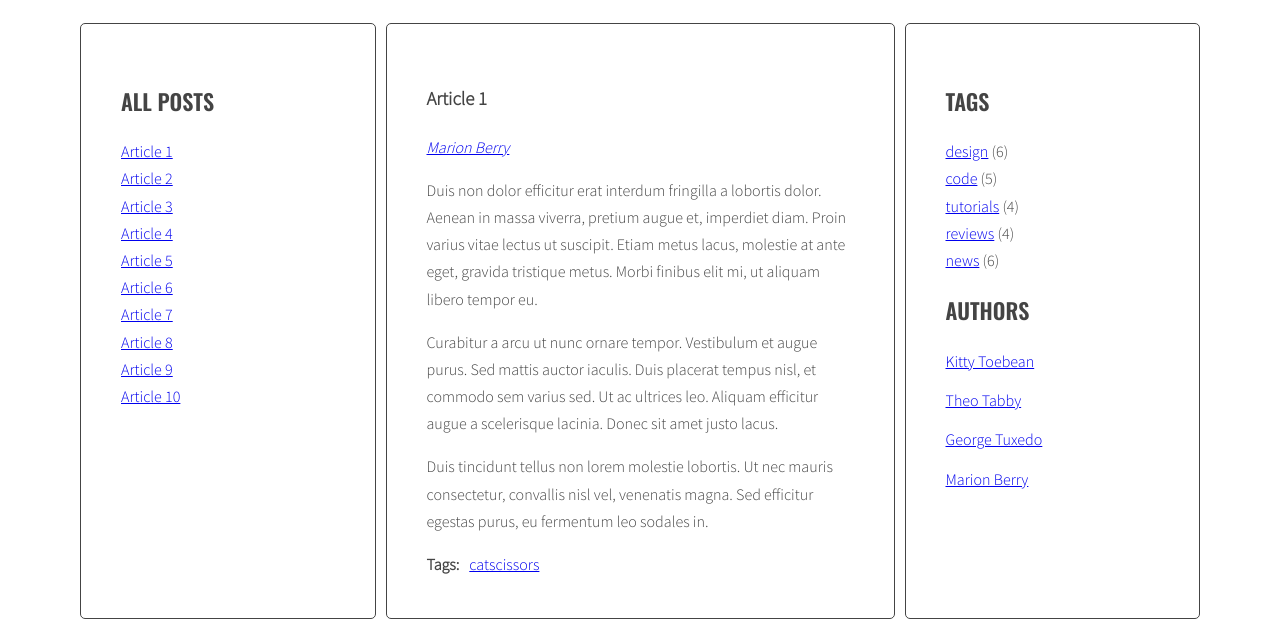
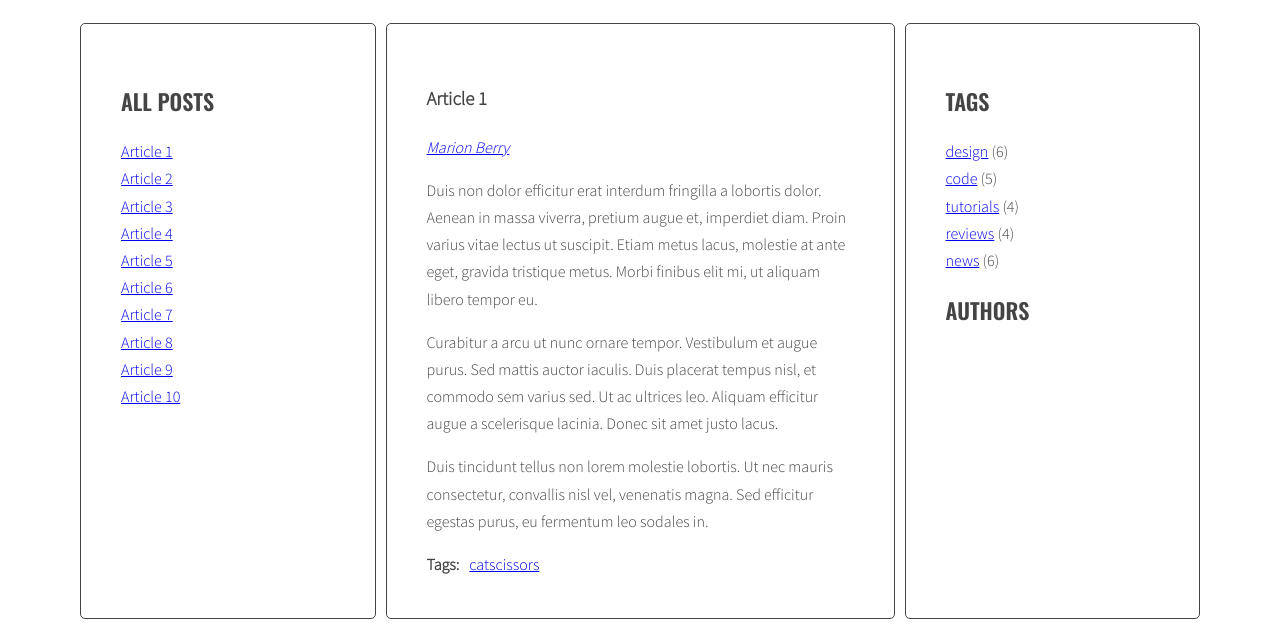
Before and after one commit to arcinech/javascript-blog, a website: page index.html in a window 1280 px wide. Shown: the part 220-847 px from the top of the page. Drawn offline with nearby package versions, Linux system fonts and the light colour scheme; files that its build step writes are made by us from their sources.

Commit message:
Remove: author list in index.html

```diff
--- a/index.html
+++ b/index.html
@@ -186,26 +186,6 @@
                   </ul>
                   <h2 class="section-title">Authors</h2>
                   <ul class="list authors">
-                    <li>
-                      <a href="#">
-                        <span class="author-name">Kitty Toebean</span>
-                      </a>
-                    </li>
-                    <li>
-                      <a href="#">
-                        <span class="author-name">Theo Tabby</span>
-                      </a>
-                    </li>
-                    <li>
-                      <a href="#">
-                        <span class="author-name">George Tuxedo</span>
-                      </a>
-                    </li>
-                    <li>
-                      <a href="#">
-                        <span class="author-name">Marion Berry</span>
-                      </a>
-                    </li>
                   </ul>
                 </aside>
               </main>
```
